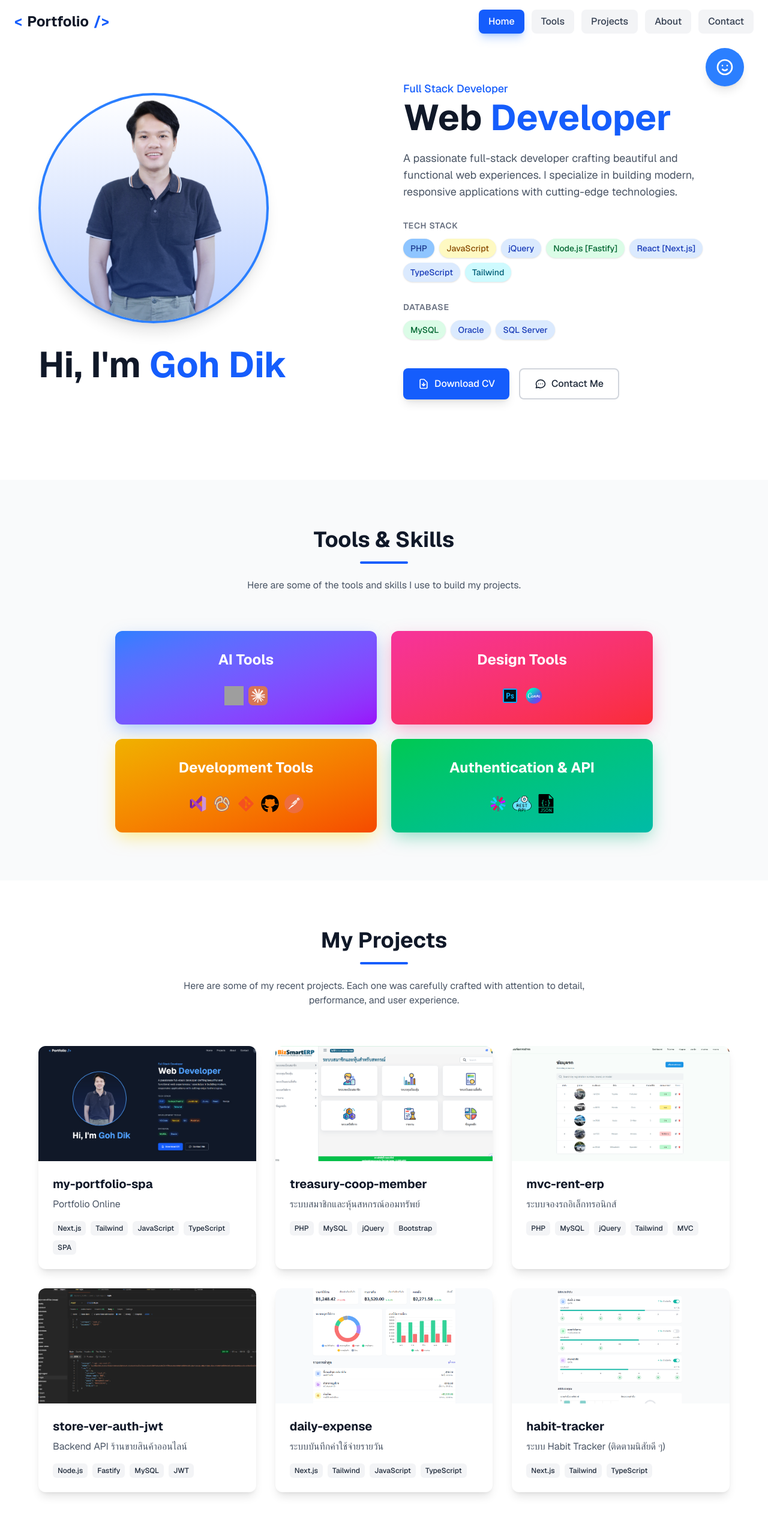
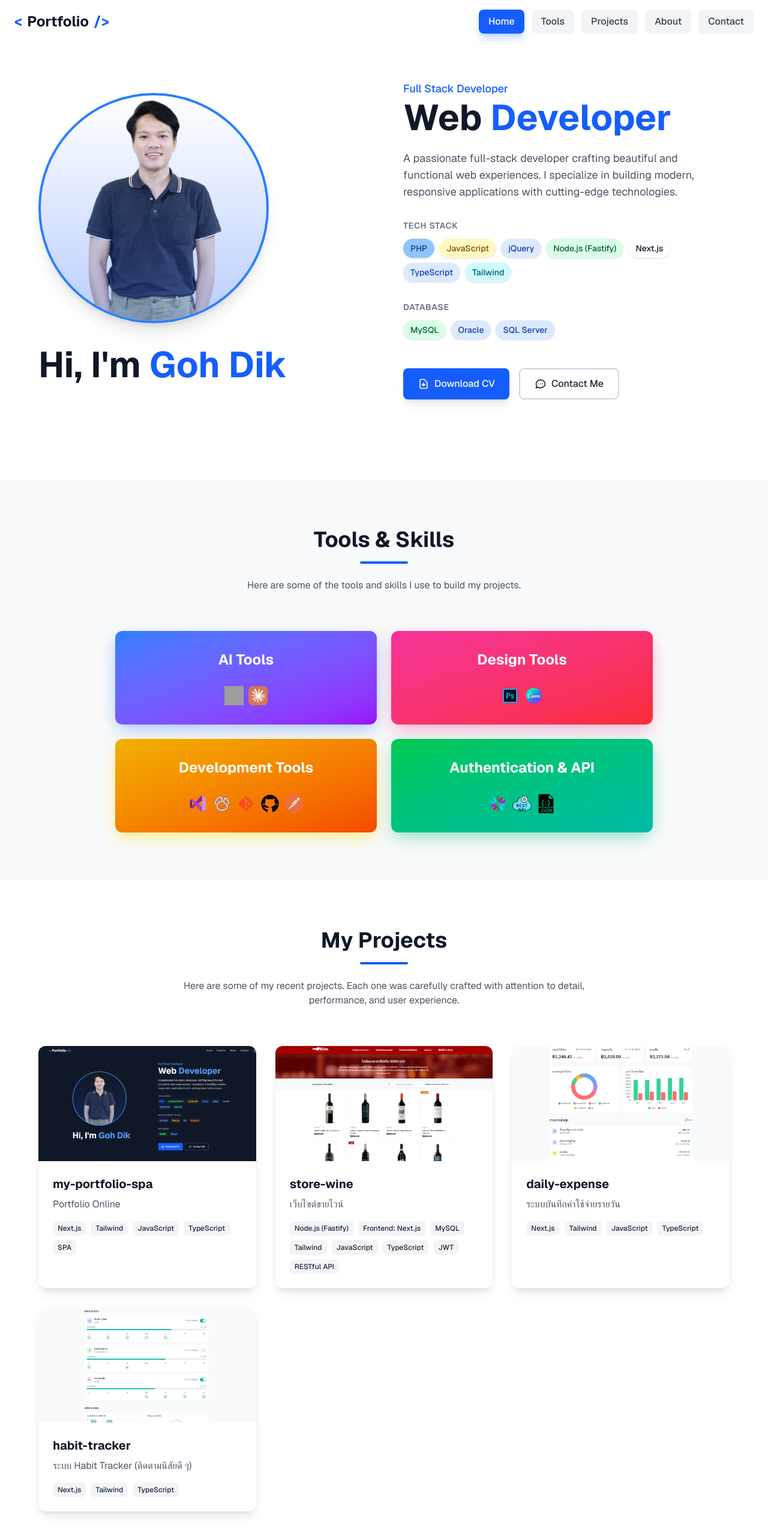
Before and after one commit to gohdick/my-portfolio-spa, a Next.js app: page / in a window 1280 px wide. Shown: the top 2566 px of the page at 60% size. Built offline with nearby package versions, Linux system fonts and the light colour scheme; grey boxes are pictures that could not be loaded; a web font is replaced by a local one.

Commit message:
✨ Update project all file

```diff
--- a/components/About.jsx
+++ b/components/About.jsx
@@ -34,49 +34,27 @@ export default function About() {
                 When I am not in front of my computer, I am often hiking, hanging out with friends, or exploring beautiful landscapes.
             </p>
 
-            {/* Skills */}
-            <div>
-              <h3 className="text-xl font-bold mb-4">Core Skills</h3>
-              <div className="grid grid-cols-2 gap-4">
-                <div className="space-y-2">
-                  <div className="flex justify-between">
-                    <span className="font-medium">Frontend Development</span>
-                    <span>60%</span>
-                  </div>
-                  <div className="h-2 w-full bg-gray-200 dark:bg-gray-700 rounded-full overflow-hidden">
-                    <div className="h-full bg-blue-600 rounded-full" style={{ width: '60%' }}></div>
+            {/* Professional Strengths */}
+            <div className="my-8">
+              <h3 className="text-2xl font-bold text-center text-blue-600 dark:text-blue-400 mb-6">Professional Strengths</h3>
+              <div className="grid grid-cols-1 md:grid-cols-1 gap-6">
+                {/* Card 1: Problem Solving */}
+                <div className="group relative overflow-hidden rounded-xl bg-gradient-to-br from-blue-50 to-indigo-50 dark:from-gray-800 dark:to-gray-900 p-1">
+                  <div className="absolute inset-0 bg-gradient-to-r from-blue-500 to-indigo-600 opacity-0 group-hover:opacity-10 transition-opacity duration-300"></div>
+                  <div className="relative p-6 h-full flex flex-col">
+                    <div className="bg-white dark:bg-gray-800 rounded-full p-3 w-14 h-14 flex items-center justify-center mb-4 shadow-md">
+                      <svg className="w-8 h-8 text-blue-600 dark:text-blue-400" fill="none" stroke="currentColor" viewBox="0 0 24 24" xmlns="http://www.w3.org/2000/svg">
+                        <path strokeLinecap="round" strokeLinejoin="round" strokeWidth="2" d="M9.663 17h4.673M12 3v1m6.364 1.636l-.707.707M21 12h-1M4 12H3m3.343-5.657l-.707-.707m2.828 9.9a5 5 0 117.072 0l-.548.547A3.374 3.374 0 0014 18.469V19a2 2 0 11-4 0v-.531c0-.895-.356-1.754-.988-2.386l-.548-.547z"></path>
+                      </svg>
+                    </div>
+                    <h4 className="text-xl font-bold mb-3 text-gray-900 dark:text-white group-hover:text-blue-600 dark:group-hover:text-blue-400 transition-colors duration-300">Junior Developer</h4>
+                    <p className="text-gray-600 dark:text-gray-300 flex-grow">Junior Developer with full-cycle development experience, from client requirements to delivery. Strong communicator and team player, seeking a structured dev team to grow and focus on software development.</p>
+                    <div className="mt-4 pt-4 border-t border-gray-200 dark:border-gray-700">
+                      <span className="text-blue-600 dark:text-blue-400 text-sm font-medium">Strength</span>
+                    </div>
                   </div>
                 </div>
 
-                <div className="space-y-2">
-                  <div className="flex justify-between">
-                    <span className="font-medium">Backend Development</span>
-                    <span>60%</span>
-                  </div>
-                  <div className="h-2 w-full bg-gray-200 dark:bg-gray-700 rounded-full overflow-hidden">
-                    <div className="h-full bg-blue-600 rounded-full" style={{ width: '60%' }}></div>
-                  </div>
-                </div>
-
-                <div className="space-y-2">
-                  <div className="flex justify-between">
-                    <span className="font-medium">UI/UX Design</span>
-                    <span>60%</span>
-                  </div>
-                  <div className="h-2 w-full bg-gray-200 dark:bg-gray-700 rounded-full overflow-hidden">
-                    <div className="h-full bg-blue-600 rounded-full" style={{ width: '60%' }}></div>
-                  </div>
-                </div>
-
-                <div className="space-y-2">
-                  <div className="flex justify-between">
-                    <span className="font-medium">Database</span>
-                    <span>80%</span>
-                  </div>
-                  <div className="h-2 w-full bg-gray-200 dark:bg-gray-700 rounded-full overflow-hidden">
-                    <div className="h-full bg-blue-600 rounded-full" style={{ width: '80%' }}></div>
-                  </div>
-                </div>
               </div>
             </div>
           </motion.div>
--- a/components/Home.jsx
+++ b/components/Home.jsx
@@ -57,21 +57,20 @@ export default function Home() {
   }, []);
 
   const techStack = [
-    { name: 'PHP', color: 'bg-blue-300 text-blue-900 dark:bg-blue-600/30 dark:text-blue-400' },
-    { name: 'JavaScript', color: 'bg-yellow-100 text-yellow-800 dark:bg-yellow-900/30 dark:text-yellow-300' },
-    { name: 'jQuery', color: 'bg-blue-100 text-blue-800 dark:bg-blue-900/30 dark:text-blue-300' },
-    { name: 'Node.js [Fastify]', color: 'bg-green-100 text-green-800 dark:bg-green-900/30 dark:text-green-300' },
-    { name: 'React [Next.js]', color: 'bg-blue-100 text-blue-800 dark:bg-blue-900/30 dark:text-blue-300' },
-    { name: 'TypeScript', color: 'bg-blue-100 text-blue-800 dark:bg-blue-900/30 dark:text-blue-300' },
-    { name: 'Tailwind', color: 'bg-cyan-100 text-cyan-800 dark:bg-cyan-900/30 dark:text-cyan-300' },
+    { name: 'PHP', color: 'bg-blue-300 text-blue-900 dark:bg-blue-600/30 dark:text-blue-400 dark:shadow-[0_2px_4px_rgb(255,255,255,0.4)]' },
+    { name: 'JavaScript', color: 'bg-yellow-100 text-yellow-800 dark:bg-yellow-900/30 dark:text-yellow-300 dark:shadow-[0_2px_4px_rgb(255,255,255,0.4)]' },
+    { name: 'jQuery', color: 'bg-blue-100 text-blue-800 dark:bg-blue-900/30 dark:text-blue-300 dark:shadow-[0_2px_4px_rgb(255,255,255,0.4)]' },
+    { name: 'Node.js (Fastify)', color: 'bg-green-100 text-green-800 dark:bg-green-900/30 dark:text-green-300 dark:shadow-[0_2px_4px_rgb(255,255,255,0.4)]' },
+    { name: 'Next.js', color: 'bg-white-100 text-black-800 dark:bg-white-900/30 dark:text-black-300 dark:shadow-[0_2px_4px_rgb(255,255,255,0.4)]' },
+    { name: 'TypeScript', color: 'bg-blue-100 text-blue-800 dark:bg-blue-900/30 dark:text-blue-300 dark:shadow-[0_2px_4px_rgb(255,255,255,0.4)]' },
+    { name: 'Tailwind', color: 'bg-cyan-100 text-cyan-800 dark:bg-cyan-900/30 dark:text-cyan-300 dark:shadow-[0_2px_4px_rgb(255,255,255,0.4)]' },
 
   ];
 
-
   const database = [
-    { name: 'MySQL', color: 'bg-green-100 text-green-800 dark:bg-green-900/30 dark:text-green-300' },
-    { name: 'Oracle', color: 'bg-blue-100 text-blue-800 dark:bg-blue-900/30 dark:text-blue-300' },
-    { name: 'SQL Server', color: 'bg-blue-100 text-blue-800 dark:bg-blue-900/30 dark:text-blue-300' },
+    { name: 'MySQL', color: 'bg-green-100 text-green-800 dark:bg-green-900/30 dark:text-green-300 dark:shadow-[0_2px_4px_rgb(255,255,255,0.4)]' },
+    { name: 'Oracle', color: 'bg-blue-100 text-blue-800 dark:bg-blue-900/30 dark:text-blue-300 dark:shadow-[0_2px_4px_rgb(255,255,255,0.4)]' },
+    { name: 'SQL Server', color: 'bg-blue-100 text-blue-800 dark:bg-blue-900/30 dark:text-blue-300 dark:shadow-[0_2px_4px_rgb(255,255,255,0.4)]' },
   ];
 
   const titleRef = useRef(null);
@@ -107,7 +106,6 @@ export default function Home() {
           {/* Draggable Icon with Spring Physics */}
           <div ref={dragConstraints} className="fixed inset-0 pointer-events-none z-50">
             <motion.div
-              className="fixed top-20 right-10 z-50 cursor-grab active:cursor-grabbing pointer-events-auto"
               style={{ x: springX, y: springY }}
               drag
               dragElastic={0.8}
@@ -141,15 +139,9 @@ export default function Home() {
                 }}
                 transition={{ duration: 0.2 }}
               >
-                <span className="text-sm font-medium">เล่นกับเราหน่อย</span>
-                <div className="absolute -bottom-2 left-1/2 transform -translate-x-1/2 w-4 h-4 bg-gray-800 rotate-45"></div>
+
               </motion.div>
 
-              <div className="bg-blue-500 dark:bg-blue-600 text-white p-4 rounded-full shadow-lg flex items-center justify-center">
-                <svg xmlns="http://www.w3.org/2000/svg" className="h-8 w-8" fill="none" viewBox="0 0 24 24" stroke="currentColor">
-                  <path strokeLinecap="round" strokeLinejoin="round" strokeWidth={2} d="M14.828 14.828a4 4 0 01-5.656 0M9 10h.01M15 10h.01M21 12a9 9 0 11-18 0 9 9 0 0118 0z" />
-                </svg>
-              </div>
             </motion.div>
           </div>
 
--- a/data/projects.ts
+++ b/data/projects.ts
@@ -7,30 +7,22 @@ const projects = [
         github: 'https://github.com/gohdick/my-portfolio-spa',
         demo: 'https://resume.gohdik.dev'
     },
+    // {
+    //     name: 'mvc-rent-erp',
+    //     description: 'ระบบจองรถอิเล็กทรอนิกส์',
+    //     tech: ['PHP', 'MySQL', 'jQuery', 'Tailwind', 'MVC' ],
+    //     image: '/data_car.png',
+    //     github: 'https://github.com/gohdick/mvc-rent-erp',
+    //     demo: 'https://mvc-rent-erp.goohdik.dev'
+    // },
     {
-        name: 'treasury-coop-member',
-        description: 'ระบบสมาชิกและหุ้นสหกรณ์ออมทรัพย์',
-        tech: ['PHP', 'MySQL', 'jQuery', 'Bootstrap' ],
-        image: '/member_shares.png',
+        name: 'store-wine',
+        description: 'เว็บไซต์ขายไวน์',
+        tech: ['Node.js (Fastify)', 'Frontend: Next.js', 'MySQL', 'Tailwind', 'JavaScript', 'TypeScript', 'JWT', 'RESTful API'],
+        features: ['JWT'],
+        image: '/wine_01.png',
         github: '#',
-        demo: 'http://203.151.166.132/treasury_coop_member/workflow/'
-    },
-    {
-        name: 'mvc-rent-erp',
-        description: 'ระบบจองรถอิเล็กทรอนิกส์',
-        tech: ['PHP', 'MySQL', 'jQuery', 'Tailwind', 'MVC' ],
-        image: '/data_car.png',
-        github: 'https://github.com/gohdick/mvc-rent-erp',
-        demo: 'https://mvc-rent-erp.goohdik.dev'
-    },
-    {
-        name: 'store-ver-auth-jwt',
-        description: 'Backend API ร้านขายสินค้าออนไลน์',
-        tech: ['Node.js', 'Fastify', 'MySQL', 'JWT'],
-        features: ['JWT'],
-        image: '/api_store_v1.png',
-        github: 'https://github.com/gohdick/fastify_mysql-main',
-        demo: 'https://store_v1.goohdik.dev'
+        demo: '#'
     },
     {
         name: 'daily-expense',
```
Also changed, not shown: components/Navbar.jsx (+0 -16 lines), public/wine_01.png (added), 1 other file (tests, documents, lock files or other folders).
